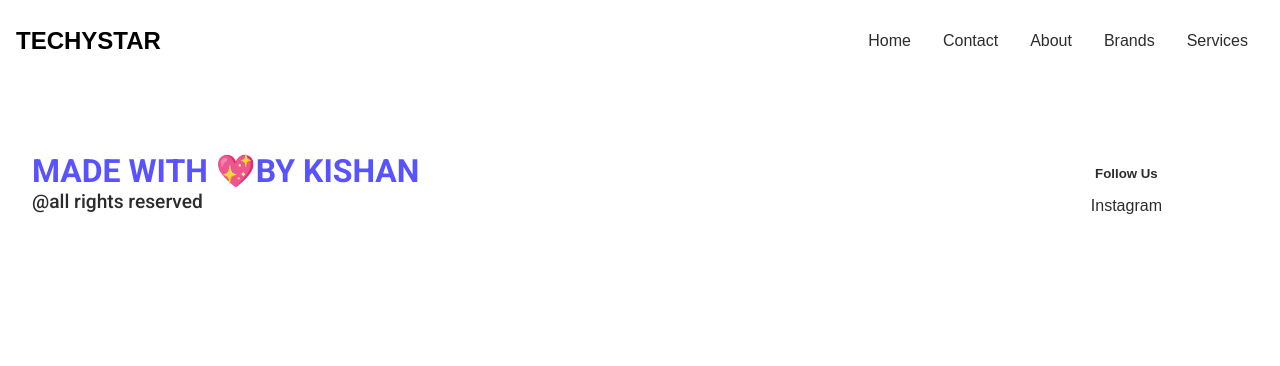
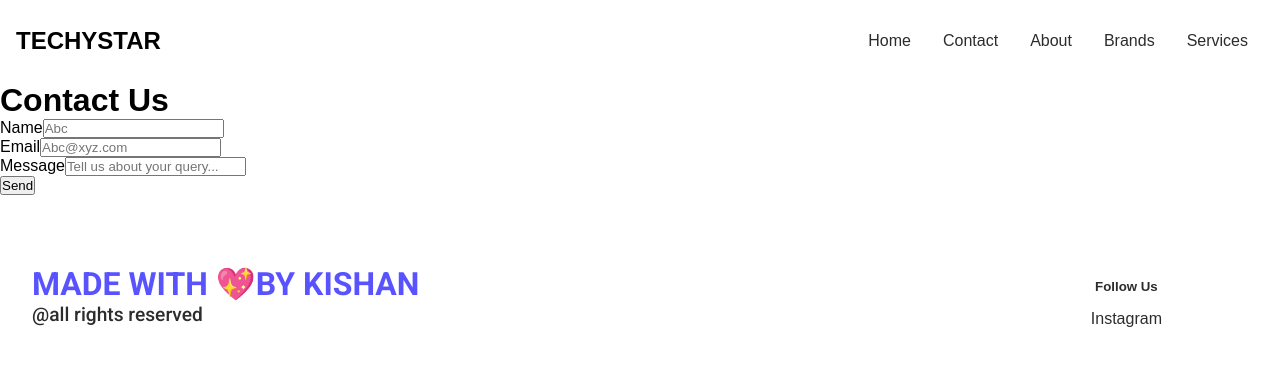
Before and after one commit to Kishan8166/Tech-Hub, a React (Create React App) app: page /contact in a window 1280 px wide. Shown: the top 366 px of the page. Built offline with nearby package versions, Linux system fonts and the light colour scheme.

Commit message:
Added Contact Page

```diff
--- a/src/App.js
+++ b/src/App.js
@@ -1,19 +1,24 @@
 import {BrowserRouter as Router, Route, Routes} from "react-router-dom";
 import Header from "./components/Header";
 import Home from "./components/Home";
+import Footer from "./components/Footer";
+import Contact from "./components/Contact";
+
+
 import "./styles/App.scss";
 import "./styles/header.scss";
 import "./styles/home.scss";
-import Footer from "./components/Footer";
 import "./styles/Footer.scss";
+import "./styles/Contact.scss";
+
 
 function App() {
   return (
     <Router>
       <Header/>
       <Routes>
-        <Route path="/"element={<Home/>}/>
-     <Route/>
+        <Route path="/" element={<Home/>}/>
+        <Route path="/contact" element={<Contact/>}/>
      </Routes>
      <Footer/>
     </Router>
--- /dev/null
+++ b/src/components/Contact.jsx
@@ -0,0 +1,35 @@
+import React from "react";
+
+const Contact = () => {
+  return (
+    <div className="Contact">
+      <main>
+        <h1>Contact Us</h1>
+
+        <form>
+          <div>
+            <label>Name</label>
+            <input type="text" required placeholder="Abc" />
+          </div>
+
+          <div>
+            <label>Email</label>
+            <input type="email" required placeholder="Abc@xyz.com" />
+          </div>
+          <div>
+            <label>Message</label>
+            <input
+              type="text"
+              required
+              placeholder="Tell us about your query..."
+            />
+          </div>
+
+          <button type="submit">Send</button>
+        </form>
+      </main>
+    </div>
+  );
+};
+
+export default Contact;
--- a/src/components/Footer.jsx
+++ b/src/components/Footer.jsx
@@ -1,7 +1,7 @@
 import React from 'react';
 
 const Footer = () => {
-  return <footer>
+  return( <footer>
     <div>
         <h1>Made with 💖by Kishan</h1>
         <p>@all rights reserved</p>
@@ -14,6 +14,7 @@
         </div>
     </div>
     </footer>
-}
+  );
+};
 
 export default Footer;
--- /dev/null
+++ b/src/styles/Contact.scss
@@ -0,0 +1,62 @@
+@import "colors";
+
+.contact {
+  width: 100%;
+  height: 100vh;
+  background-color: $second;
+  display: flex;
+  justify-content: center;
+  align-items: center;
+
+  > main {
+    background-color: $first;
+    height: 40rem;
+    width: 70%;
+    padding: 3rem;
+    border-radius: 0 200px 200px 0;
+
+    > form {
+      margin: 5rem;
+      display: flex;
+      flex-direction: column;
+      align-items: center;
+      justify-content: center;
+      > div {
+        height: 3rem;
+        display: flex;
+        align-items: center;
+        justify-content: flex-end;
+        width: 60%;
+        margin: 0.5rem;
+
+        > label {
+          font: 400 1.2rem $text1;
+          width: 20%;
+          margin: 0 1rem;
+        }
+        > input {
+          align-self: stretch;
+          width: 80%;
+          padding: 1rem;
+          border-radius: 5px;
+          border: 1px solid rgba(123, 123, 123, 0.6);
+          outline: none;
+        }
+      }
+
+      > button {
+        margin: 3rem 0;
+        padding: 0.7rem;
+        border: none;
+        border-radius: 5px;
+        background-color: $third;
+        color: $first;
+        width: 200px;
+        font: 500 1rem $text1;
+        &:hover {
+          opacity: 0.9;
+        }
+      }
+    }
+  }
+}
```
